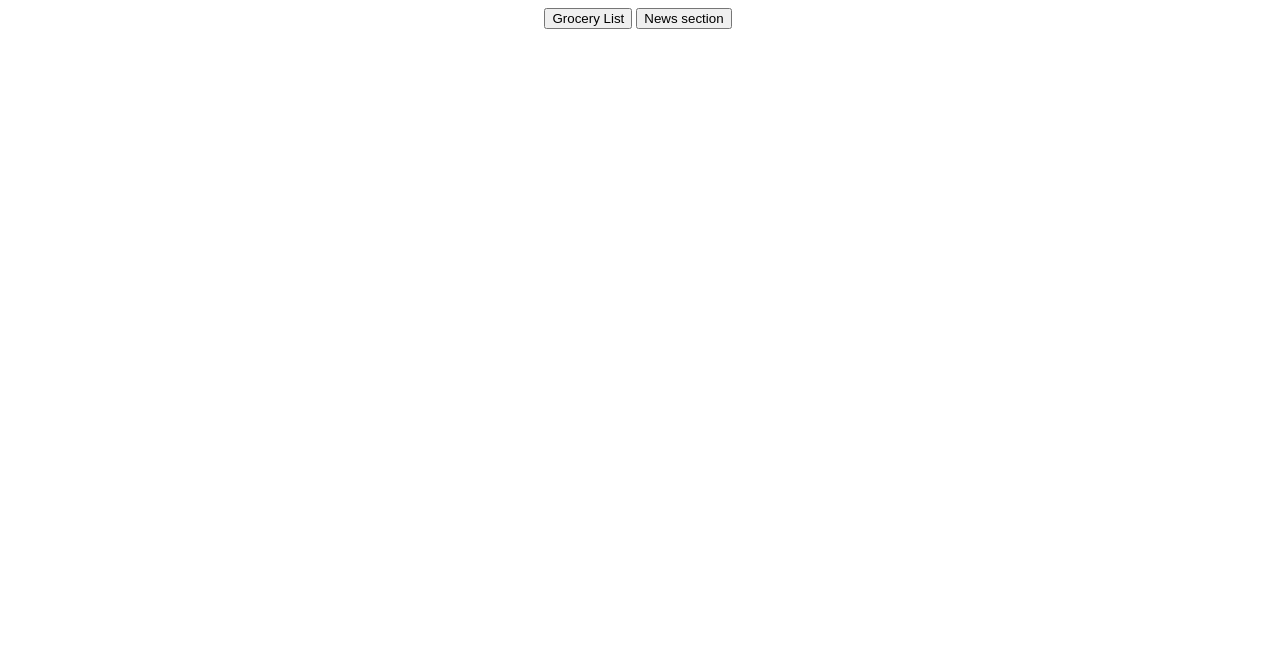
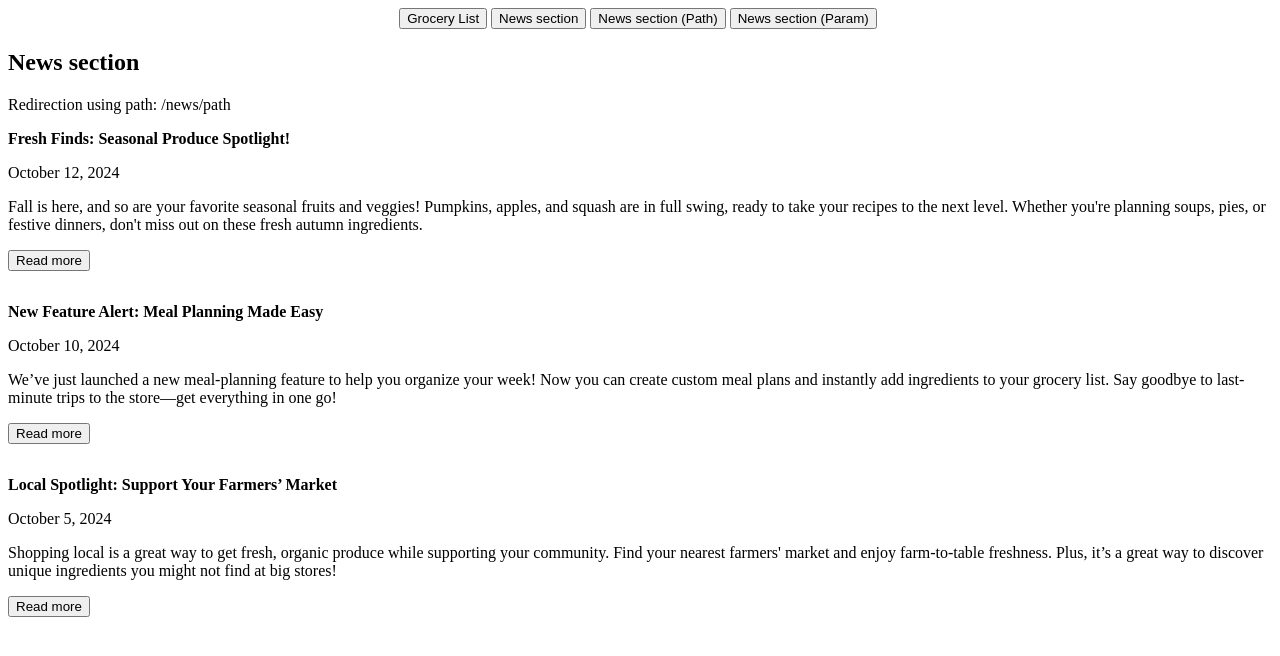
Before and after one commit to ude-soco/react-lecture, a React (Vite) app: page /news/path in a window 1280 px wide. Shown: the top 656 px of the page. Built offline with nearby package versions, Linux system fonts and the light colour scheme.

Commit message:
Add nested route example

```diff
--- a/src/App.jsx
+++ b/src/App.jsx
@@ -11,7 +11,18 @@ function App() {
         <NavigationBar />
         <Routes>
           <Route path="/" element={<GroceryList />} />
-          <Route path="/news" element={<News />} />
+          {/* <Route path="/news" element={<News />} /> */}
+
+          {/* // ? Nested routes */}
+          <Route path="/news">
+            <Route index element={<News />} />
+
+            {/* // ? Nested route with predefined path */}
+            <Route path="path" element={<News />} />
+
+            {/* // ? Nested route with dynamic parameter */}
+            <Route path=":id" element={<News />} />
+          </Route>
         </Routes>
       </Router>
     </>
--- a/src/NavigationBar.jsx
+++ b/src/NavigationBar.jsx
@@ -12,6 +12,18 @@ export default function NavigationBar() {
         <button style={{ marginRight: 4 }} onClick={() => navigate("/news")}>
           News section
         </button>
+        <button
+          style={{ marginRight: 4 }}
+          onClick={() => navigate("/news/path")}
+        >
+          News section (Path)
+        </button>
+        <button
+          style={{ marginRight: 4 }}
+          onClick={() => navigate("/news/123")}
+        >
+          News section (Param)
+        </button>
       </div>
     </div>
   );
--- a/src/News.jsx
+++ b/src/News.jsx
@@ -1,6 +1,10 @@
 import React, { useState } from "react";
+import { useParams, useLocation } from "react-router-dom";
 
 export default function News() {
+  const params = useParams();
+  const currentPath = useLocation();
+
   const [news, setNews] = useState([
     {
       header: "Fresh Finds: Seasonal Produce Spotlight!",
@@ -21,11 +25,27 @@ export default function News() {
         "Shopping local is a great way to get fresh, organic produce while supporting your community. Find your nearest farmers' market and enjoy farm-to-table freshness. Plus, it’s a great way to discover unique ingredients you might not find at big stores!",
     },
   ]);
+
   return (
     <>
       <div>
         <h2>News section</h2>
       </div>
+
+      {/* // ? Redirection using params */}
+      {params.id && (
+        <div>
+          <p>Redirection using params: {params.id}</p>
+        </div>
+      )}
+
+      {/* // ? Redirection using path */}
+      {currentPath.pathname == "/news/path" && (
+        <div>
+          <p>Redirection using path: {currentPath.pathname}</p>
+        </div>
+      )}
+
       {news.map((item, index) => (
         <div key={index} style={{ paddingBottom: 16 }}>
           <p>
```
